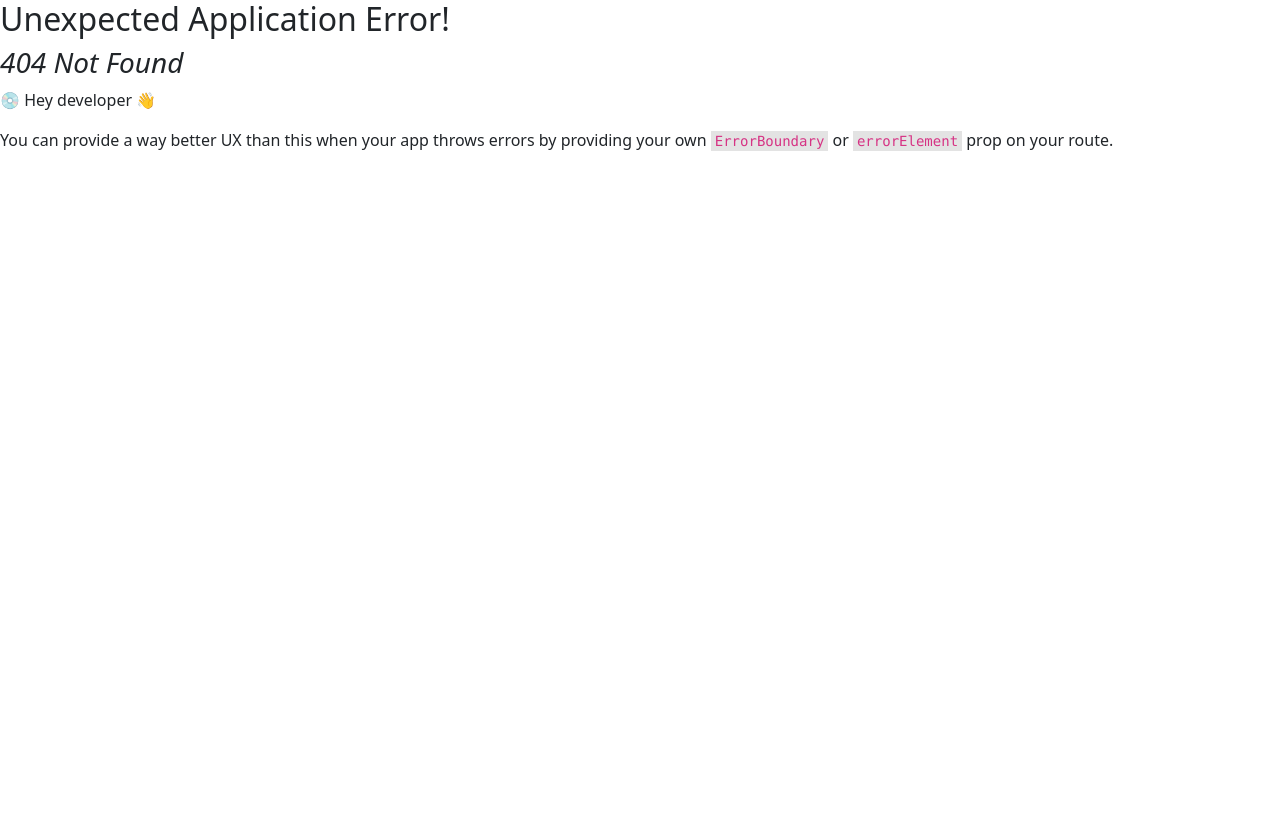
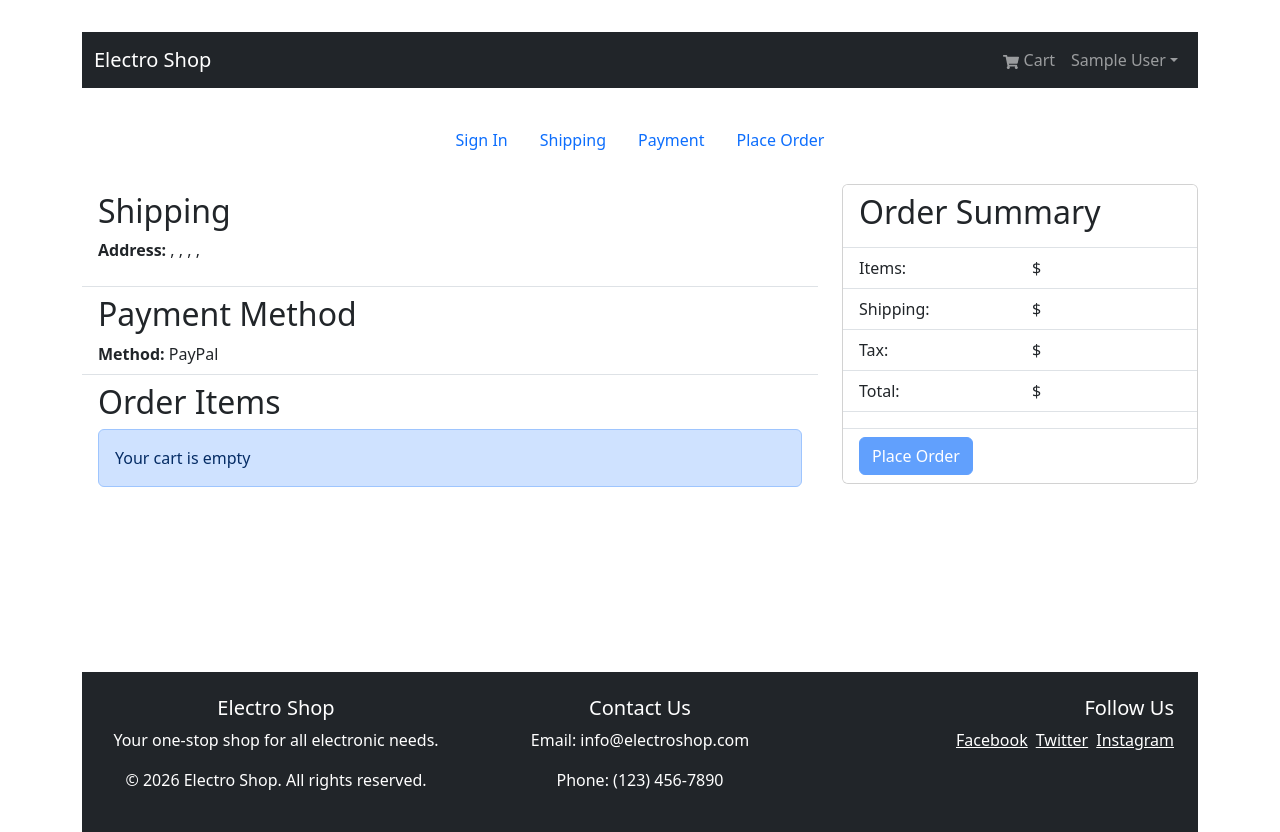
Before and after one commit to guy32807/electro-shop, a React (Vite) app in the folder frontend/: page /place-order in a window 1280 px wide. Before the commit this address had no page. Before the commit the page ends 800 px from the top, so only its background shows below. Built offline with nearby package versions, Linux system fonts and the light colour scheme; sample sign-in values are in the browser's storage.

Commit message:
Implemented the place order screen and functionality.

```diff
--- a/frontend/src/main.jsx
+++ b/frontend/src/main.jsx
@@ -19,6 +19,7 @@ import RegisterScreen from "./screens/RegisterScreen.jsx";
 import ShippingScreen from "./screens/ShippingScreen.jsx";
 import PrivateRoute from "./components/PrivateRoute.jsx";
 import PaymentScreen from "./screens/PaymentScreen.jsx";
+import PlaceOrderScreen from "./screens/PlaceOrderScreen.jsx";
 
 const router = createBrowserRouter(
   createRoutesFromElements(
@@ -32,6 +33,7 @@ const router = createBrowserRouter(
       <Route path="" element={<PrivateRoute />}>
         <Route path="/shipping" element={<ShippingScreen />} />
         <Route path="/payment" element={<PaymentScreen />} />
+        <Route path="/place-order" element={<PlaceOrderScreen />} />
       </Route>
     </Route>
   )
--- /dev/null
+++ b/frontend/src/screens/PlaceOrderScreen.jsx
@@ -0,0 +1,147 @@
+import { useEffect } from "react";
+import { Link, useNavigate } from "react-router-dom";
+import { useSelector, useDispatch } from "react-redux";
+import { Button, Row, Col, ListGroup, Image, Card } from "react-bootstrap";
+import CheckoutSteps from "../components/CheckoutSteps";
+import { toast } from "react-toastify";
+import Loader from "../components/Loader";
+import { useCreateOrderMutation } from "../slices/ordersApiSlice";
+import { clearCartItems } from "../slices/cartSlice";
+import Message from "../components/Message";
+
+const PlaceOrderScreen = () => {
+  const navigate = useNavigate();
+  const dispatch = useDispatch();
+  const [createOrder, { isLoading, error }] = useCreateOrderMutation();
+  const cart = useSelector((state) => state.cart);
+
+  useEffect(() => {
+    if (!cart.shippingAddress) {
+      navigate("/shipping");
+    } else if (!cart.paymentMethod) {
+      navigate("/payment");
+    }
+  }, [navigate, cart.paymentMethod, cart.shippingAddress]);
+
+  const placeOrderHandler = async () => {
+    try {
+        const res = await createOrder({
+            orderItems: cart.cartItems,
+            shippingAddress: cart.shippingAddress,
+            paymentMethod: cart.paymentMethod,
+            itemsPrice: cart.itemsPrice,
+            shippingPrice: cart.shippingPrice,
+            taxPrice: cart.taxPrice,
+            totalPrice: cart.totalPrice
+        }).unwrap();
+        dispatch(clearCartItems());
+        navigate(`/order/${res._id}`);
+    }catch(error){
+        toast.error(error);
+    }
+  };
+  return (
+    <>
+      <CheckoutSteps step1 step2 step3 step4 />
+      <Row>
+        <Col md={8}>
+          <ListGroup variant="flush">
+            <ListGroup.Item>
+              <h2>Shipping</h2>
+              <p>
+                <strong>Address: </strong>
+                {cart.shippingAddress.address}, {cart.shippingAddress.city},{" "}
+                {cart.shippingAddress.state}, {cart.shippingAddress.postalCode},{" "}
+                {cart.shippingAddress.country}
+              </p>
+            </ListGroup.Item>
+            <ListGroup.Item>
+              <h2>Payment Method</h2>
+              <strong>Method: </strong>
+              {cart.paymentMethod}
+            </ListGroup.Item>
+            <ListGroup.Item>
+              <h2>Order Items</h2>
+              {cart.cartItems.length === 0 ? (
+                <Message>Your cart is empty</Message>
+              ) : (
+                <ListGroup variant="flush">
+                  {cart.cartItems.map((item, index) => (
+                    <ListGroup.Item key={index}>
+                      <Row>
+                        <Col md={1}>
+                          <Image
+                            src={item.image}
+                            alt={item.name}
+                            fluid
+                            rounded
+                          />
+                        </Col>
+                        <Col>
+                          <Link to={`/products/${item.product}`}>
+                            {item.name}
+                          </Link>
+                        </Col>
+                        <Col md={4}>
+                          {item.qty} x ${item.price} = ${item.qty * item.price}
+                        </Col>
+                      </Row>
+                    </ListGroup.Item>
+                  ))}
+                </ListGroup>
+              )}
+            </ListGroup.Item>
+          </ListGroup>
+        </Col>
+        <Col md={4}>
+          <Card>
+            <ListGroup variant="flush">
+              <ListGroup.Item>
+                <h2>Order Summary</h2>
+              </ListGroup.Item>
+              <ListGroup.Item>
+                <Row>
+                  <Col>Items:</Col>
+                  <Col>${cart.itemsPrice}</Col>
+                </Row>
+              </ListGroup.Item>
+              <ListGroup.Item>
+                <Row>
+                  <Col>Shipping:</Col>
+                  <Col>${cart.shippingPrice}</Col>
+                </Row>
+              </ListGroup.Item>
+              <ListGroup.Item>
+                <Row>
+                  <Col>Tax:</Col>
+                  <Col>${cart.taxPrice}</Col>
+                </Row>
+              </ListGroup.Item>
+              <ListGroup.Item>
+                <Row>
+                  <Col>Total:</Col>
+                  <Col>${cart.totalPrice}</Col>
+                </Row>
+              </ListGroup.Item>
+              <ListGroup.Item>
+                {error && <Message variant="danger">{error?.data?.message}</Message>}
+              </ListGroup.Item>
+              <ListGroup.Item>
+                <Button
+                  type="button"
+                  disabled={cart.cartItems.length === 0}
+                  onClick={placeOrderHandler}
+                  className="btn btn-block"
+                >
+                  Place Order
+                </Button>
+                {isLoading && <Loader />}
+              </ListGroup.Item>
+            </ListGroup>
+          </Card>
+        </Col>
+      </Row>
+    </>
+  );
+};
+export default PlaceOrderScreen;
--- a/frontend/src/screens/ShippingScreen.jsx
+++ b/frontend/src/screens/ShippingScreen.jsx
@@ -12,7 +12,7 @@ const ShippingScreen = () => {
 
   const [address, setAddress] = useState(shippingAddress?.address || '');
   const [city, setCity] = useState(shippingAddress?.city || '');
-  const [st, setState] = useState(shippingAddress?.state || '');
+  const [state, setState] = useState(shippingAddress?.state || '');
   const [postalCode, setPostalCode] = useState(shippingAddress?.postalCode || '');
   const [country, setCountry] = useState(shippingAddress?.country || '');
 
@@ -23,7 +23,7 @@ const ShippingScreen = () => {
 
   const submitHandler = (e) => {
         e.preventDefault();
-        dispatch(saveShippingAddress({address, city, st, postalCode, country}));
+        dispatch(saveShippingAddress({address, city, state, postalCode, country}));
         navigate('/payment')
   };
 
@@ -55,7 +55,7 @@ const ShippingScreen = () => {
           <Form.Control
             type="text"
             placeholder="Enter state"
-            value={st}
+            value={state}
             onChange={(e) => setState(e.target.value)}
           ></Form.Control>
         </Form.Group>
--- a/frontend/src/slices/authSlice.js
+++ b/frontend/src/slices/authSlice.js
@@ -14,7 +14,7 @@ const authSlice = createSlice({
             state.userInfo = action.payload;
             localStorage.setItem('userInfo', JSON.stringify(action.payload));
         },
-        logout: (state, action) => {
+        logout: (state) => {
             state.userInfo = null;
             localStorage.removeItem('userInfo');
         }
--- a/frontend/src/slices/cartSlice.js
+++ b/frontend/src/slices/cartSlice.js
@@ -3,7 +3,7 @@ import { updateCart } from "../utils/cartUtils";
 
 const initialState = localStorage.getItem("cartItems")
   ? JSON.parse(localStorage.getItem("cartItems"))
-  : { cartItems: [], shippingAddress: {}, paymentMethod: 'PayPal' };
+  : { cartItems: [], shippingAddress: {}, paymentMethod: "PayPal" };
 
 const cartSlice = createSlice({
   name: "cart",
@@ -30,15 +30,25 @@ const cartSlice = createSlice({
       return updateCart(state);
     },
     saveShippingAddress: (state, action) => {
-        state.shippingAddress = action.payload;
-        updateCart(state);
+      state.shippingAddress = action.payload;
+      updateCart(state);
     },
     savePaymentMethod: (state, action) => {
       state.paymentMethod = action.payload;
       updateCart(state);
-    }
+    },
+    clearCartItems: (state) => {
+      state.cartItems = [];
+      return updateCart(state);
+    },
   },
 });
 
-export const { addToCart, removeFromCart, saveShippingAddress, savePaymentMethod } = cartSlice.actions;
+export const {
+  addToCart,
+  removeFromCart,
+  saveShippingAddress,
+  savePaymentMethod,
+  clearCartItems,
+} = cartSlice.actions;
 export default cartSlice.reducer;
--- /dev/null
+++ b/frontend/src/slices/ordersApiSlice.js
@@ -0,0 +1,16 @@
+import { apiSlice } from './apiSlice';
+import { ORDERS_URL } from '../constants';
+
+export const ordersApiSlice = apiSlice.injectEndpoints({
+    endpoints: (builder) => ({
+        createOrder: builder.mutation({
+            query: (order) => ({
+                url: ORDERS_URL,
+                method: 'POST',
+                body: {...order}
+            })
+        })
+    })
+})
+
+export const { useCreateOrderMutation } = ordersApiSlice;
```
